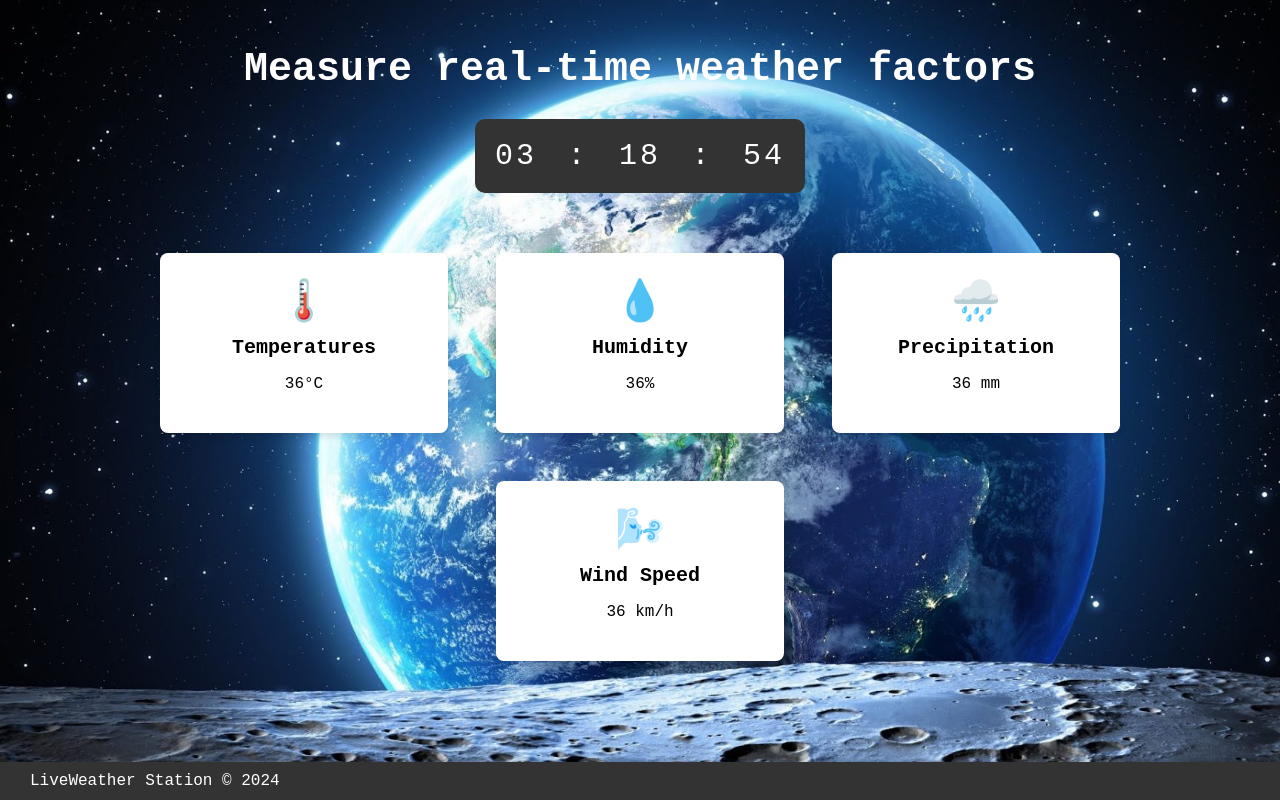
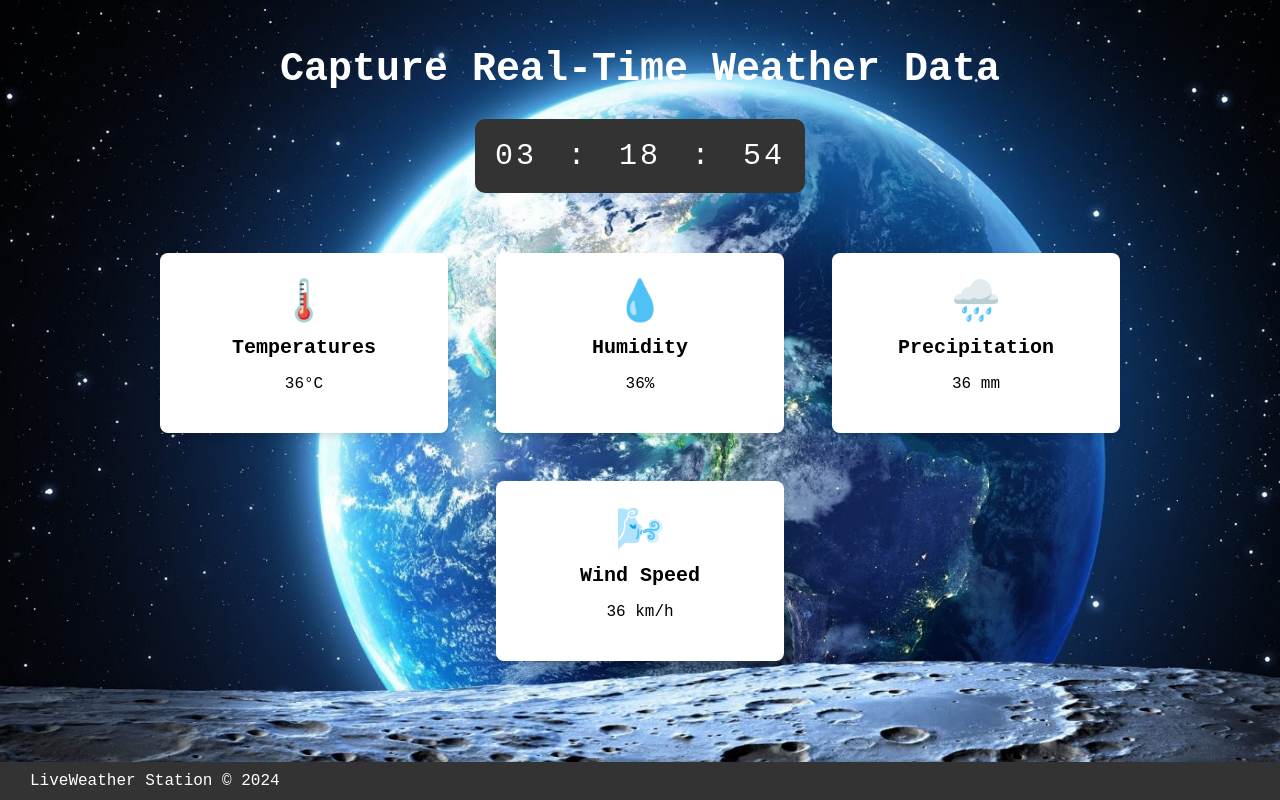
Before and after one commit to nguyenhoangluong1/nhluong28091, a plain HTML site: page index.html in a window 1280 px wide. Drawn offline with Linux system fonts and the light colour scheme; no server answers.

Commit message:
Update index.html

```diff
--- a/index.html
+++ b/index.html
@@ -15,7 +15,7 @@
             <svg xmlns="http://www.w3.org/2000/svg" height="24px" viewBox="0 -960 960 960" width="24px" fill="#e8eaed"><path d="M480-120q-150 0-255-105T120-480q0-150 105-255t255-105q14 0 27.5 1t26.5 3q-41 29-65.5 75.5T444-660q0 90 63 153t153 63q55 0 101-24.5t75-65.5q2 13 3 26.5t1 27.5q0 150-105 255T480-120Zm0-80q88 0 158-48.5T740-375q-20 5-40 8t-40 3q-123 0-209.5-86.5T364-660q0-20 3-40t8-40q-78 32-126.5 102T200-480q0 116 82 198t198 82Zm-10-270Z"/></svg>
             <svg xmlns="http://www.w3.org/2000/svg" height="24px" viewBox="0 -960 960 960" width="24px" fill="#e8eaed"><path d="M480-360q50 0 85-35t35-85q0-50-35-85t-85-35q-50 0-85 35t-35 85q0 50 35 85t85 35Zm0 80q-83 0-141.5-58.5T280-480q0-83 58.5-141.5T480-680q83 0 141.5 58.5T680-480q0 83-58.5 141.5T480-280ZM200-440H40v-80h160v80Zm720 0H760v-80h160v80ZM440-760v-160h80v160h-80Zm0 720v-160h80v160h-80ZM256-650l-101-97 57-59 96 100-52 56Zm492 496-97-101 53-55 101 97-57 59Zm-98-550 97-101 59 57-100 96-56-52ZM154-212l101-97 55 53-97 101-59-57Zm326-268Z"/></svg>
         </button> -->
-        <h1>Measure real-time weather factors</h1>
+        <h1>Capture Real-Time Weather Data</h1>
     </header>
 
 
```
